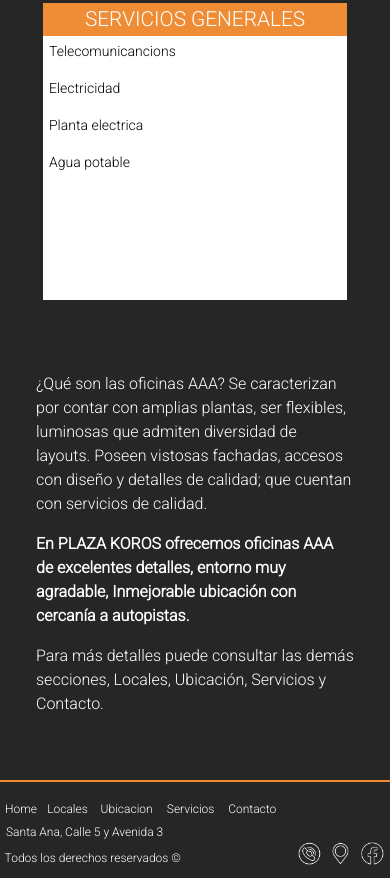
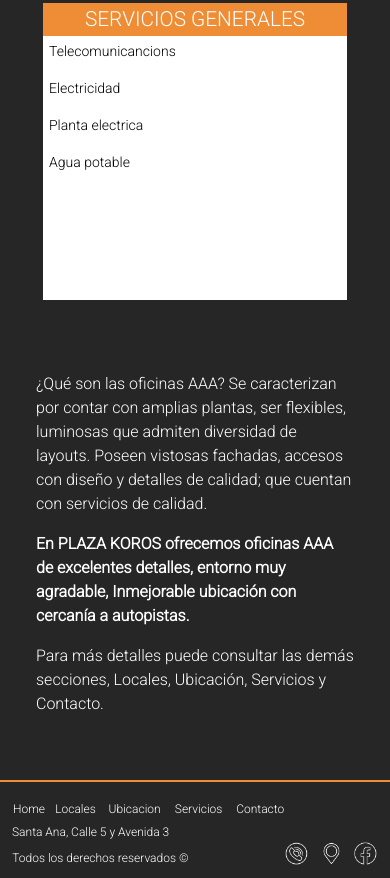
Before and after one commit to GonzaloGarciaCalvo/Proyecto_Final_DesarrolloWeb_Coderhouse, a website: page index.html in a window 390 px wide. Shown: the part 1058-1936 px from the top of the page. Drawn offline with nearby package versions, Linux system fonts and the light colour scheme.

Commit message:
margen footer

```diff
--- a/scss/_mediaqueries.scss
+++ b/scss/_mediaqueries.scss
@@ -144,7 +144,7 @@
     }
     .footer {
         &__direccion {
-            padding-left: 1rem*10/16;
+            padding-left: 1rem;
             margin-left: 0.5rem;
             width: 90vw
         }
@@ -155,22 +155,23 @@
         overflow-x: hidden !important;
         }
         &__p {
-            width: 73%;
-            padding-left: 1rem*10/16;
+            width: 72%;
+            padding-left: 1rem;
             padding-top: 5px;
-            margin-left: 0.1rem;
+            margin-left: 0.2rem;
         }
         &__div {
-            width: 25%;
+            width: 28%;
             padding-left: 0%;
-            padding-right: 0%;
+            /* padding-right: 1rem; */
             padding-bottom: 5px;
+            margin-right: 0.3rem;
         }
     }
     .mapaDeSitio {
         font-size: 1rem*12/16;
-        margin-left: 0rem;
-        width: 90vw;
+        margin-left: 0.5rem;
+        width: 100vw;
     }
     .mapaDeSitio a {
         padding: 1rem*5/16;
```
Also changed, not shown: css/destino.css.
